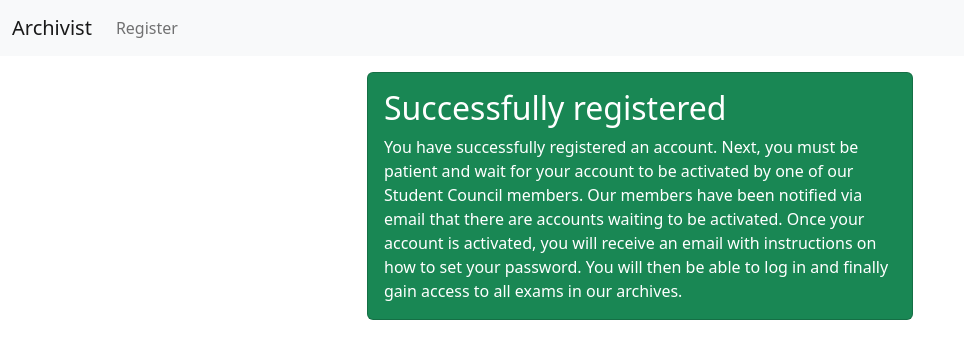
After one commit to timptner/archivist, a Django app: page /register/done/ in a window 1280 px wide. The commit adds this page. Shown: the top 359 px of the page, without its empty margins (0-964 px from the left). Run offline with Django 4.2, Linux system fonts and the light colour scheme.

Commit message:
Add registration form

```diff
--- a/archivist/templates/archivist/navigation.html
+++ b/archivist/templates/archivist/navigation.html
@@ -7,6 +7,11 @@
         </button>
 
         <div class="collapse navbar-collapse" id="mainNavigation">
+            <ul class="navbar-nav me-auto mb-2 mb-lg-0">
+                <li class="nav-item">
+                    <a class="nav-link" href="{% url 'people:register' %}">{% trans "Register" %}</a>
+                </li>
+            </ul>
         </div>
     </div>
 </nav>
--- a/people/templates/people/landing_page.html
+++ b/people/templates/people/landing_page.html
@@ -22,4 +22,6 @@
             maintained and managed by the student council members.
         {% endblocktrans %}
     </p>
+
+    <a class="btn btn-primary" href="{% url 'people:register' %}" role="button">{% trans "Register now" %}</a>
 {% endblock %}
--- /dev/null
+++ b/people/templates/people/registration_done.html
@@ -0,0 +1,24 @@
+{% extends 'archivist/base.html' %}
+
+{% load i18n %}
+
+{% block content %}
+    <div class="row justify-content-center mt-3">
+        <div class="col-6">
+            <div class="card text-bg-success">
+                <div class="card-body">
+                    <h2 class="card-title">{% trans "Successfully registered" %}</h2>
+                    <p class="card-text">
+                        {% blocktrans %}
+                            You have successfully registered an account. Next, you must be patient and wait for your
+                            account to be activated by one of our Student Council members. Our members have been
+                            notified via email that there are accounts waiting to be activated. Once your account is
+                            activated, you will receive an email with instructions on how to set your password. You will
+                            then be able to log in and finally gain access to all exams in our archives.
+                        {% endblocktrans %}
+                    </p>
+                </div>
+            </div>
+        </div>
+    </div>
+{% endblock %}
--- a/people/urls.py
+++ b/people/urls.py
@@ -1,8 +1,11 @@
 from django.urls import path
+from django.utils.translation import gettext_lazy as _
 
 from . import views
 
 app_name = 'people'
 urlpatterns = [
     path('', views.LandingPage.as_view(), name='landing-page'),
+    path(_('register/'), views.RegistrationView.as_view(), name='register'),
+    path(_('register/done/'), views.RegistrationDoneView.as_view(), name='register-done'),
 ]
--- a/people/views.py
+++ b/people/views.py
@@ -1,6 +1,23 @@
 from django.views import generic
 
+from .forms import RegistrationForm
 
 
 class LandingPage(generic.TemplateView):
     template_name = 'people/landing_page.html'
+
+
+class RegistrationView(generic.CreateView):
+    template_name = 'people/registration_form.html'
+    form_class = RegistrationForm
+    success_url = 'done/'
+
+    def form_valid(self, form):
+        user = form.save(commit=False)
+        user.is_active = False
+        user.save()
+        return super().form_valid(form)
+
+
+class RegistrationDoneView(generic.TemplateView):
+    template_name = 'people/registration_done.html'
```
Also changed, not shown: people/forms.py (added, +33 -0 lines), people/templates/people/registration_form.html (added, +16 -0 lines).
